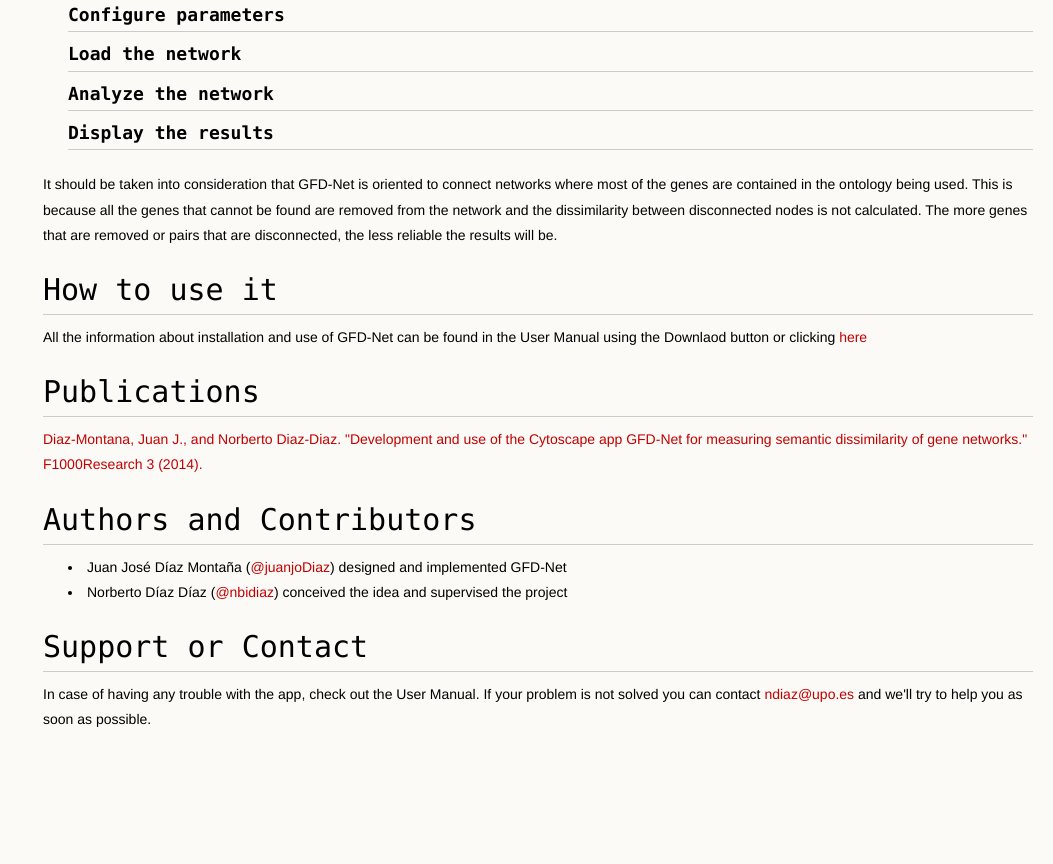
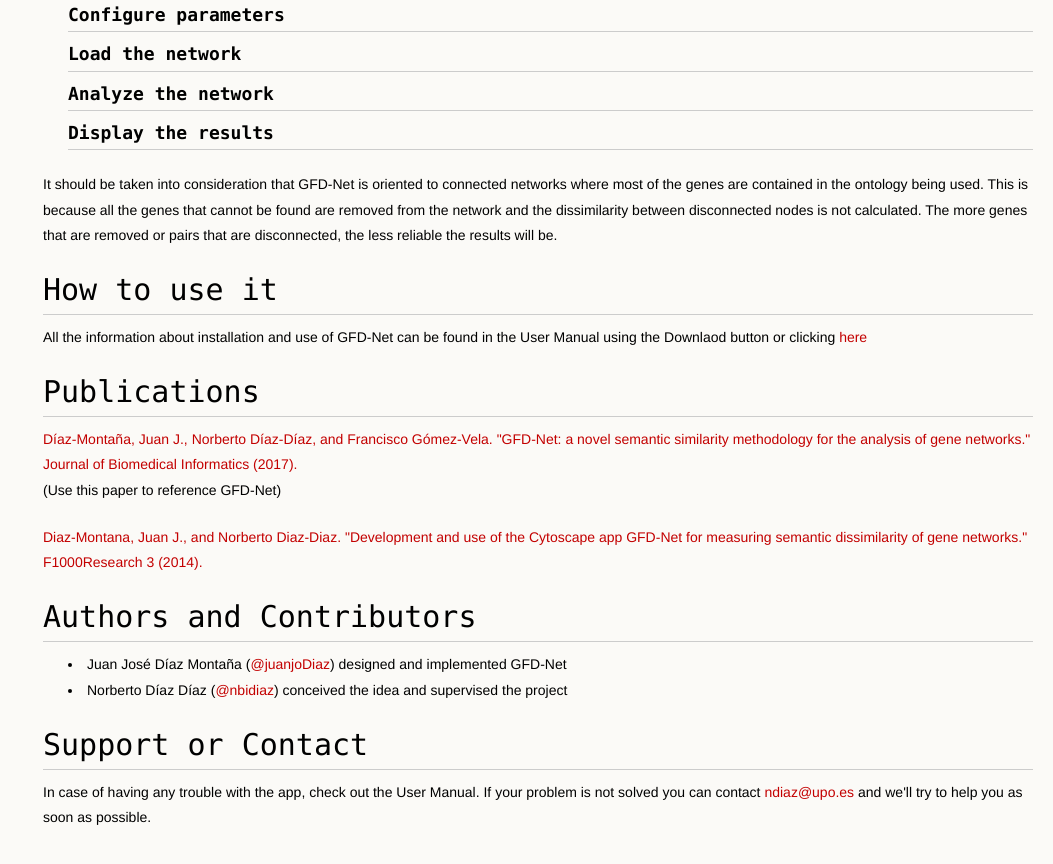
Before and after one commit to juanjoDiaz/gfdnet, a plain HTML site: page index.html in a window 1280 px wide. Shown: the part 1383-2247 px from the top of the page, without its empty margins (227-1280 px from the left). Before the commit the page ends 2188 px from the top, so only its background shows below. Drawn offline with Linux system fonts and the light colour scheme.

Commit message:
Add methodology paper

```diff
--- a/index.html
+++ b/index.html
@@ -90,15 +90,15 @@
 				</li>
 			</ul>
 
-			<p>It should be taken into consideration that GFD-Net is oriented to connect networks where most of the genes are contained in the ontology being used. This is because all the genes that cannot be found are removed from the network and the dissimilarity between disconnected nodes is not calculated. The more genes that are removed or pairs that are disconnected, the less reliable the results will be.</p>
+			<p>It should be taken into consideration that GFD-Net is oriented to connected networks where most of the genes are contained in the ontology being used. This is because all the genes that cannot be found are removed from the network and the dissimilarity between disconnected nodes is not calculated. The more genes that are removed or pairs that are disconnected, the less reliable the results will be.</p>
 
 			<h1>How to use it</h1>
 
 			<p>All the information about installation and use of GFD-Net can be found in the User Manual using the Downlaod button or clicking <a href="files/UserManual.pdf" target="_blank">here</a></p>
 
 			<h1>Publications</h1>
-
-			<p><a href="http://f1000research.com/articles/3-142" target="_blank">Diaz-Montana, Juan J., and Norberto Diaz-Diaz. "Development and use of the Cytoscape app GFD-Net for measuring semantic dissimilarity of gene networks." F1000Research 3 (2014).</a></p>
+			<p><a href="https://www.ncbi.nlm.nih.gov/pubmed/28274758" target="_blank">Díaz-Montaña, Juan J., Norberto Díaz-Díaz, and Francisco Gómez-Vela. "GFD-Net: a novel semantic similarity methodology for the analysis of gene networks." Journal of Biomedical Informatics (2017).</a><br>(Use this paper to reference GFD-Net)</p>
+			<p><a href="https://www.ncbi.nlm.nih.gov/pubmed/25400907" target="_blank">Diaz-Montana, Juan J., and Norberto Diaz-Diaz. "Development and use of the Cytoscape app GFD-Net for measuring semantic dissimilarity of gene networks." F1000Research 3 (2014).</a></p>
 
 			<h1>Authors and Contributors</h1>
 			<ul>
```
